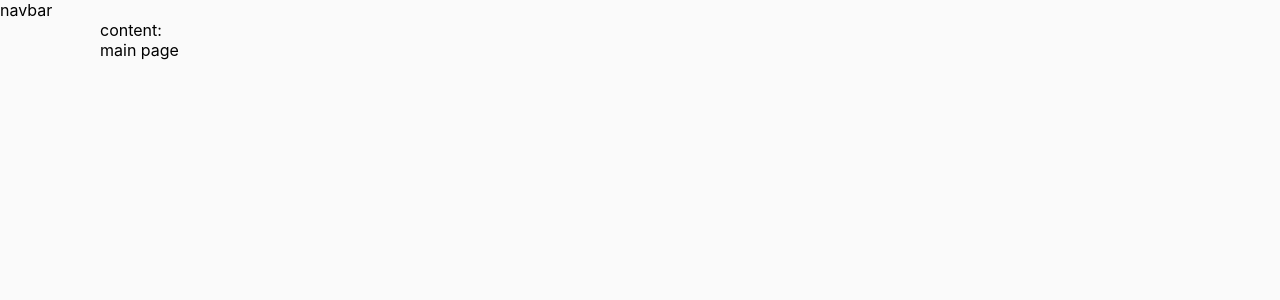
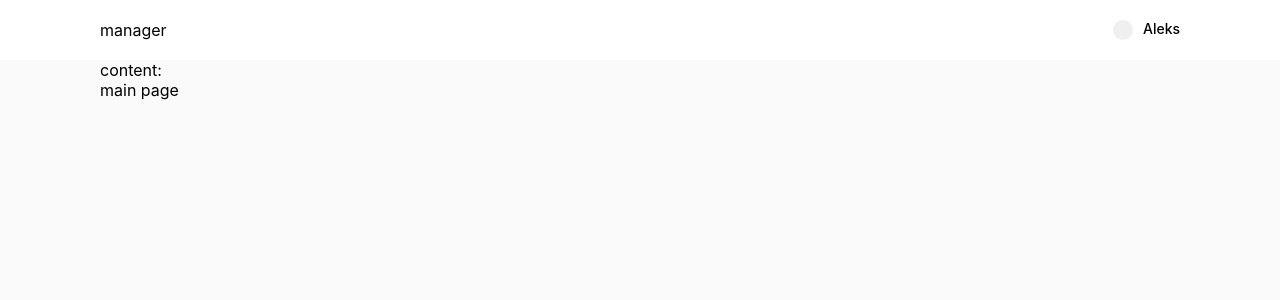
Before and after one commit to CovaliovAleks/ImgManger, a React (Create React App) app: page / in a window 1280 px wide. Shown: the top 300 px of the page. Built offline with nearby package versions, Linux system fonts and the light colour scheme.

Commit message:
Base rrchitectrure of app

```diff
--- a/src/components/Layout/index.jsx
+++ b/src/components/Layout/index.jsx
@@ -1,9 +1,10 @@
+import Navbar from '../NavBar';
 import './style.css';
 
-const Layout = ({nickName, url, id, children}) =>{
+const Layout = ({nickName, avatarUrl, id, children}) =>{
     return(
         <div className='cnLayoutRoot'>
-            <div>navbar</div>
+            <Navbar nickName={nickName} avatarUrl={avatarUrl} id={id} />
             <div className='cnLayoutBody'>content: {children}</div>
         </div>
     );
--- a/src/components/NavBar/index.jsx
+++ b/src/components/NavBar/index.jsx
@@ -1,9 +1,14 @@
+import UserBadge from '../UserBadge';
 import './style.css';
 
-const Navbar = () =>{
+const Navbar = ({nickName, avatarUrl, id}) =>{
     return(
-        <div></div>
-
+        <div className='cnNavbarRoot'>
+            <div className='cnNavbarWrapper'>
+                <span>manager</span>
+                <UserBadge nickName={nickName} avatarUrl={avatarUrl} id={id} />
+            </div>
+        </div>
     );
 };
 
--- a/src/components/NavBar/style.css
+++ b/src/components/NavBar/style.css
@@ -0,0 +1,15 @@
+.cnNavbarRoot{
+    height: 60px;
+    width: 100%;
+    border-bottom: #bdbdbd;
+    background-color: #fff;
+}
+
+.cnNavbarWrapper{
+    display: flex;
+    align-items: center;
+    justify-content: space-between;
+    height: 100%;
+    max-width: 1080px;
+    margin: auto;
+}
--- /dev/null
+++ b/src/components/UserBadge/index.jsx
@@ -0,0 +1,20 @@
+import { useNavigate } from 'react-router-dom';
+import './style.css'
+
+const UserBadge = ({nickName, avatarUrl, id}) =>{
+    const navigate = useNavigate();
+    const onUserBadgeClick = () =>{
+            navigate('/${id}');
+    };
+
+    return(
+        <div className='cnUserBadgeRoot' onClick={onUserBadgeClick}>
+            {avatarUrl ? <img src={avatarUrl} alt="Logo" className='cnUserBadgeAvatar' /> : <div className='cnUserBadgePlaceholder' /> }
+            <span className='cnUserBadgeName'>{nickName}</span>
+        </div>
+
+    );
+
+};
+
+export default UserBadge;
--- /dev/null
+++ b/src/components/UserBadge/style.css
@@ -0,0 +1,25 @@
+.cnUserBadgeRoot {
+    display: flex;
+    cursor: pointer;
+}
+
+.cnUserBadgeName {
+    font-size: 14px;
+    font-weight: 500;
+    color: #000;
+}
+
+.cnUserBadgeAvatar {
+    height: 20px;
+    width: 20px;
+    margin-right: 10px;
+    border-radius: 50%;
+}
+
+.cnUserBadgePlaceholder {
+    height: 20px;
+    width: 20px;
+    margin-right: 10px;
+    border-radius: 50%;
+    background-color: #efefef;
+}
--- a/src/pages/MainPage/index.jsx
+++ b/src/pages/MainPage/index.jsx
@@ -2,7 +2,7 @@ import Layout from "../../components/Layout";
 
 const MainPage = () =>{
     return(
-    <Layout>
+    <Layout nickName="Aleks" id="2">
         <div>main page</div>
     </Layout>
     );
```
